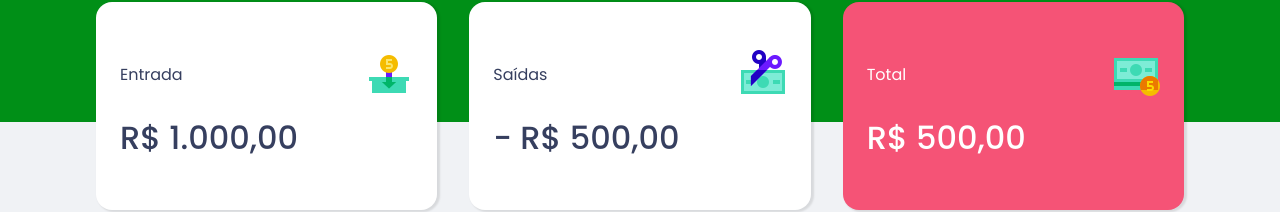
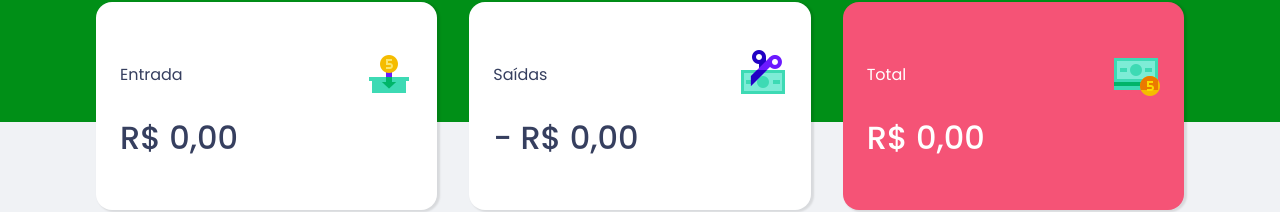
Before and after one commit to allana-mendes/dtmoney-rocketseat, a React (Create React App) app: page / in a window 1280 px wide. Shown: the part 198-410 px from the top of the page. Built offline with nearby package versions, Linux system fonts and the light colour scheme; no server answers; what miragejs would draw is missing.

Commit message:
created useTransactions hook and function at the summary

```diff
--- a/src/App.tsx
+++ b/src/App.tsx
@@ -3,7 +3,7 @@
 import { Header } from './components/Header';
 import { Dashboard } from './components/Dashboard';
 
-import {TransactionsProvider} from './TransactionsContext';
+import {TransactionsProvider} from './hooks/useTransactions';
 import { GlobalStyle } from "./styles/global";
 import { NewTransactionModal } from './components/NewTransactionModal';
 
--- a/src/TransactionsContext.tsx
+++ /dev/null
@@ -1,35 +0,0 @@
-import { createContext, useEffect, useState, ReactNode } from "react";
-import { api } from "./services/api";
-
-interface Transaction {
-    id: number;
-    title: string;
-    amount: number;
-    type: string;
-    category: string;
-    createdAt: string;
-}
-
-interface TransactionsProviderProps {
-    children: ReactNode;
-}
-
-export const TransactionsContext = createContext<Transaction[]>([]);
-
-
-export function TransactionsProvider({children}: TransactionsProviderProps) {
-
-    const [transactions, setTransactions] = useState<Transaction[]>([]);
-
-
-    useEffect(() => {
-        api.get('transactions')
-            .then(response => setTransactions(response.data.transactions))
-    }, [])
-
-    return (
-        <TransactionsContext.Provider value={transactions}>
-            {children}
-        </TransactionsContext.Provider>
-    )
-}
--- a/src/components/NewTransactionModal/index.tsx
+++ b/src/components/NewTransactionModal/index.tsx
@@ -1,14 +1,13 @@
 import { Container, TransactionTypeContainer, RadioBox } from './styles';
 
-import { FormEvent, useState, useContext } from 'react';
+import { useTransactions } from '../../hooks/useTransactions';
+import { FormEvent, useState } from 'react';
 import Modal from 'react-modal';
 
 import closeImg from '../../assets/close.svg';
 import incomeImg from '../../assets/income.svg';
 import outcomeImg from '../../assets/outcome.svg';
 
-import { api } from '../../services/api';
-import { TransactionsContext } from '../../TransactionsContext';
 
 interface NewTransactionModalProps {
     isOpen: boolean;
@@ -16,26 +15,29 @@
 }
 
 export function NewTransactionModal({ isOpen, onRequestClose }: NewTransactionModalProps) {
-
-    const transactions = useContext(TransactionsContext);
+    const { createTransaction } = useTransactions();
 
     const [type, setType] = useState('deposit');
     const [title, setTitle] = useState('');
-    const [value, setValue] = useState(0);
+    const [amount, setAmount] = useState(0);
     const [category, setCategory] = useState('');
 
 
-    function handleCreateNewTransaction(event: FormEvent) {
+    async function handleCreateNewTransaction(event: FormEvent) {
         event.preventDefault();
 
-        const data = {
+        await createTransaction({
             title,
-            value,
+            amount,
             category,
-            type
-        };
+            type,
+        })
 
-        api.post('/transactions', data);
+        setTitle('');
+        setAmount(0);
+        setCategory('');
+        setType('deposit');
+        onRequestClose();
     }
 
     return (
@@ -66,8 +68,8 @@
                 <input
                     placeholder='Valor'
                     type='number'
-                    value={value}
-                    onChange={event => setValue(Number(event.target.value))}
+                    value={amount}
+                    onChange={event => setAmount(Number(event.target.value))}
                 />
 
                 <TransactionTypeContainer>
--- a/src/components/Summary/index.tsx
+++ b/src/components/Summary/index.tsx
@@ -1,15 +1,36 @@
-import { useContext } from 'react';
+import { useTransactions } from '../../hooks/useTransactions';
 import incomeImg from '../../assets/income.png';
 import outcomeImg from '../../assets/outcome.png';
 import totalImg from '../../assets/total.png';
-import { TransactionsContext } from '../../TransactionsContext';
 
 import { Container } from './styles';
 
 export function Summary() {
-    const transactions = useContext(TransactionsContext);
+    const { transactions } = useTransactions();
 
-    console.log(transactions)
+    /* const totalDeposits = transactions.reduce((acc, transaction) => {
+        if (transaction.type === 'deposit') {
+            return acc + transaction.amount;
+        }
+
+        return acc;
+    }, 0); */
+
+    const summary = transactions.reduce((acc, transaction) => {
+        if (transaction.type === 'deposit') {
+            acc.deposits += transaction.amount;
+            acc.total += transaction.amount;
+        } else {
+            acc.withdraws += transaction.amount;
+            acc.total -= transaction.amount;
+        }
+
+        return acc;
+    }, {
+        deposits: 0,
+        withdraws: 0,
+        total: 0,
+    })
 
     return (
         <Container>
@@ -18,21 +39,36 @@
                     <span>Entrada</span>
                     <img src={incomeImg} alt='Entradas' />
                 </header>
-                <strong>R$ 1.000,00</strong>
+                <strong>
+                    {new Intl.NumberFormat('pt-BR', {
+                        style: 'currency',
+                        currency: 'BRL'
+                    }).format(summary.deposits)}
+                </strong>
             </div>
             <div>
                 <header>
                     <span>Saídas</span>
                     <img src={outcomeImg} alt='Saídas' />
                 </header>
-                <strong>- R$ 500,00</strong>
+                <strong>
+                    - {new Intl.NumberFormat('pt-BR', {
+                        style: 'currency',
+                        currency: 'BRL'
+                    }).format(summary.withdraws)}
+                </strong>
             </div>
             <div className='highlight-bg'>
                 <header>
                     <span>Total</span>
                     <img src={totalImg} alt='Total' />
                 </header>
-                <strong>R$ 500,00</strong>
+                <strong>
+                    {new Intl.NumberFormat('pt-BR', {
+                        style: 'currency',
+                        currency: 'BRL'
+                    }).format(summary.total)}
+                </strong>
             </div>
         </Container>
     )
--- a/src/components/TransactionsTable/index.tsx
+++ b/src/components/TransactionsTable/index.tsx
@@ -1,11 +1,9 @@
-import { useContext } from "react";
+import { useTransactions } from "../../hooks/useTransactions";
 import { Container } from "./styles";
-import { api } from "../../services/api";
-import { TransactionsContext } from "../../TransactionsContext";
 
 
 export function TransactionsTable() {
-    const transactions = useContext(TransactionsContext);
+    const {transactions} = useTransactions();
 
     return (
         <Container>
--- /dev/null
+++ b/src/hooks/useTransactions.tsx
@@ -0,0 +1,72 @@
+import { createContext, useEffect, useState, ReactNode, useContext } from "react";
+import { api } from "../services/api";
+
+interface Transaction {
+    id: number;
+    title: string;
+    amount: number;
+    type: string;
+    category: string;
+    createdAt: string;
+}
+
+interface TransactionsProviderProps {
+    children: ReactNode;
+}
+
+interface TransactionsContextData {
+    transactions: Transaction[];
+    createTransaction: (transaction: TransactionInput) => Promise<void>;
+}
+
+type TransactionInput = Omit<Transaction, 'id' | 'createdAt'>;
+/*
+type TransactionInput = Pick<Transaction, 'title' | 'amount' | 'type' | 'category'> */
+
+/* interface TransactionInput {
+    title: string;
+    amount: number;
+    type: string;
+    category: string;
+} */
+
+export const TransactionsContext = createContext<TransactionsContextData>(
+    {} as TransactionsContextData
+);
+
+
+export function TransactionsProvider({ children }: TransactionsProviderProps) {
+
+    const [transactions, setTransactions] = useState<Transaction[]>([]);
+
+
+    useEffect(() => {
+        api.get('transactions')
+            .then(response => setTransactions(response.data.transactions))
+    }, [])
+
+    async function createTransaction(transactionInput: TransactionInput) {
+        const response = await api.post('/transactions', {
+            ...transactionInput,
+            createdAt: new Date(),
+        });
+        const { transaction } = response.data;
+
+        setTransactions([
+            ...transactions,
+            transaction,
+        ]);
+    }
+
+    return (
+        <TransactionsContext.Provider value={{transactions, createTransaction}}>
+            {children}
+        </TransactionsContext.Provider>
+    )
+}
+
+export function useTransactions() {
+    const context = useContext(TransactionsContext);
+
+    return context;
+}
```
